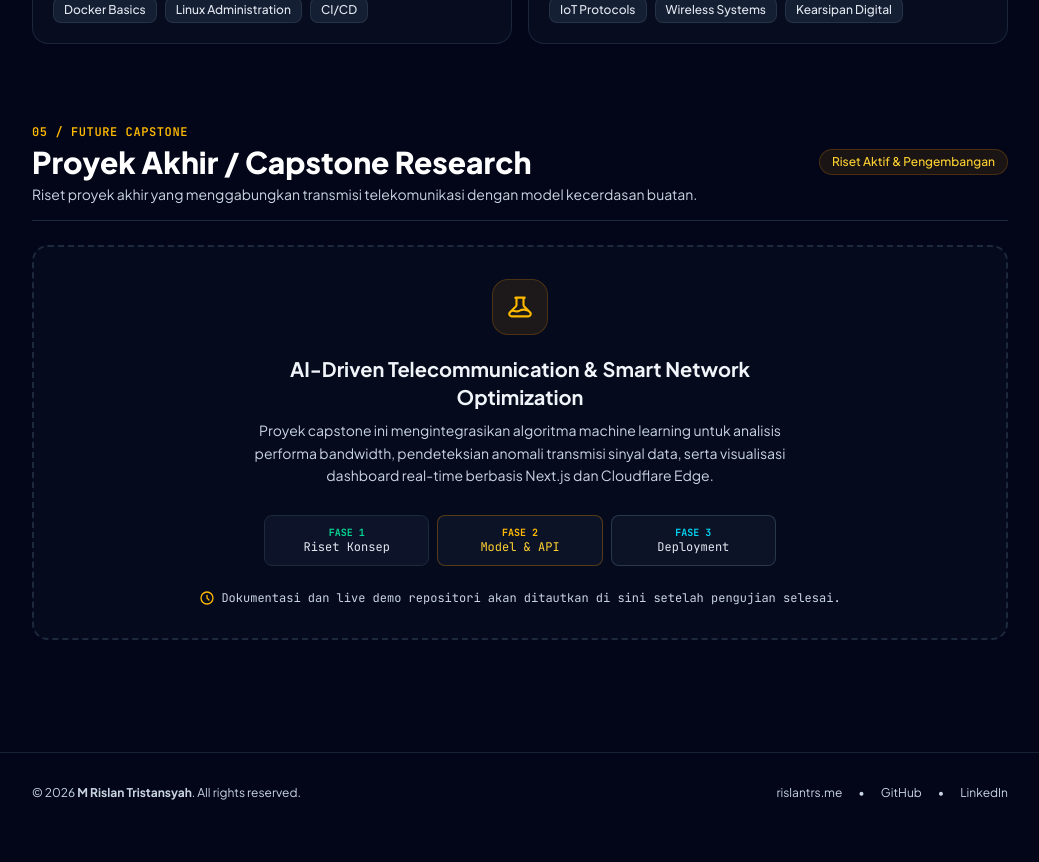
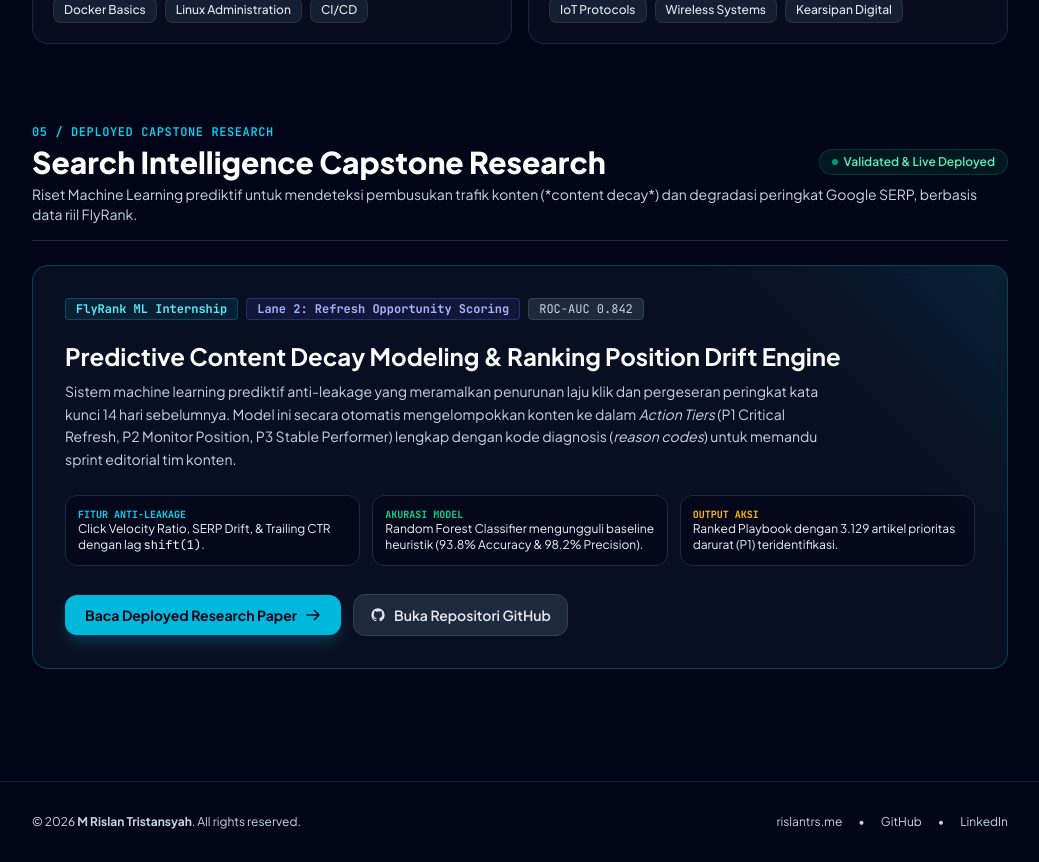
Before and after one commit to Rislantrs/My_internPortofolio, a Next.js app: page / in a window 1280 px wide. Shown: the part 4140-5002 px from the top of the page, without its empty margins (120-1159 px from the left). Before the commit the page ends 4973 px from the top, so only its background shows below. Built offline with nearby package versions, Linux system fonts and the light colour scheme.

Commit message:
Feature Capstone Search Intelligence research with direct link to /capstone

```diff
--- a/src/app/page.tsx
+++ b/src/app/page.tsx
@@ -1,4 +1,5 @@
 import React from "react";
+import Link from "next/link";
 import ContactForm from "@/components/ContactForm";
 
 export default function Home() {
@@ -584,58 +585,86 @@ export default function Home() {
           </div>
         </section>
 
-        {/* 7. PROYEK MASA DEPAN (CAPSTONE PROJECT ROADMAP) */}
+        {/* 7. CAPSTONE PROJECT RESEARCH (SEARCH INTELLIGENCE & REFRESH ENGINE) */}
         <section id="capstone" className="scroll-mt-24">
           <div className="flex flex-col gap-6">
             <div className="flex flex-col gap-1 border-b border-slate-800 pb-4">
-              <span className="text-amber-400 font-mono text-xs uppercase tracking-wider font-semibold">05 / Future Capstone</span>
+              <span className="text-cyan-400 font-mono text-xs uppercase tracking-wider font-semibold">05 / Deployed Capstone Research</span>
               <div className="flex items-center justify-between flex-wrap gap-2">
-                <h2 className="text-2xl sm:text-3xl font-extrabold text-white">Proyek Akhir / Capstone Research</h2>
-                <span className="text-xs px-3 py-1 rounded-full bg-amber-500/10 border border-amber-500/20 text-amber-300 font-medium">
-                  Riset Aktif & Pengembangan
+                <h2 className="text-2xl sm:text-3xl font-extrabold text-white">Search Intelligence Capstone Research</h2>
+                <span className="text-xs px-3 py-1 rounded-full bg-emerald-500/10 border border-emerald-500/20 text-emerald-300 font-semibold flex items-center gap-1.5">
+                  <span className="w-1.5 h-1.5 rounded-full bg-emerald-400 animate-pulse"></span>
+                  Validated &amp; Live Deployed
                 </span>
               </div>
               <p className="text-sm text-slate-300">
-                Riset proyek akhir yang menggabungkan transmisi telekomunikasi dengan model kecerdasan buatan.
+                Riset Machine Learning prediktif untuk mendeteksi pembusukan trafik konten (*content decay*) dan degradasi peringkat Google SERP, berbasis data riil FlyRank.
               </p>
             </div>
 
-            <div className="p-6 sm:p-8 rounded-2xl border-2 border-dashed border-slate-800 bg-slate-900/30 text-center flex flex-col items-center justify-center gap-4 relative overflow-hidden group hover:border-amber-500/40 transition-colors">
-              <div className="w-14 h-14 rounded-2xl bg-amber-500/10 border border-amber-500/20 flex items-center justify-center text-amber-400 mb-1">
-                <svg className="w-7 h-7" fill="none" viewBox="0 0 24 24" stroke="currentColor" strokeWidth={1.8}>
-                  <path strokeLinecap="round" strokeLinejoin="round" d="M19.428 15.428a2 2 0 00-1.022-.547l-2.387-.477a6 6 0 00-3.86.517l-.318.158a6 6 0 01-3.86.517L6.05 15.21a2 2 0 00-1.806.547M8 4h8l-1 1v5.172a2 2 0 00.586 1.414l5 5c1.26 1.26.367 3.414-1.415 3.414H4.828c-1.782 0-2.674-2.154-1.414-3.414l5-5A2 2 0 009 10.172V5L8 4z" />
-                </svg>
+            <div className="p-6 sm:p-8 rounded-2xl border border-cyan-500/30 bg-slate-900/60 shadow-xl backdrop-blur-sm relative overflow-hidden group hover:border-cyan-400/50 transition-all">
+              <div className="absolute top-0 right-0 w-80 h-80 bg-gradient-to-bl from-cyan-500/10 via-transparent to-transparent pointer-events-none"></div>
+
+              <div className="flex flex-col gap-5">
+                <div className="flex flex-wrap items-center gap-2">
+                  <span className="text-xs font-mono px-2.5 py-0.5 rounded bg-cyan-500/10 border border-cyan-500/30 text-cyan-300 font-bold">
+                    FlyRank ML Internship
+                  </span>
+                  <span className="text-xs font-mono px-2.5 py-0.5 rounded bg-indigo-500/10 border border-indigo-500/30 text-indigo-300 font-bold">
+                    Lane 2: Refresh Opportunity Scoring
+                  </span>
+                  <span className="text-xs font-mono px-2.5 py-0.5 rounded bg-slate-800 border border-slate-700 text-slate-300">
+                    ROC-AUC 0.842
+                  </span>
                 </div>
 
-              <div className="max-w-xl space-y-2">
-                <h3 className="text-xl font-bold text-slate-100">
-                  AI-Driven Telecommunication & Smart Network Optimization
+                <div className="space-y-2">
+                  <h3 className="text-xl sm:text-2xl font-bold text-white group-hover:text-cyan-300 transition-colors">
+                    Predictive Content Decay Modeling &amp; Ranking Position Drift Engine
                   </h3>
-                <p className="text-xs sm:text-sm text-slate-300 leading-relaxed">
-                  Proyek capstone ini mengintegrasikan algoritma machine learning untuk analisis performa bandwidth, pendeteksian anomali transmisi sinyal data, serta visualisasi dashboard real-time berbasis Next.js dan Cloudflare Edge.
+                  <p className="text-sm text-slate-300 leading-relaxed max-w-3xl">
+                    Sistem machine learning prediktif anti-leakage yang meramalkan penurunan laju klik dan pergeseran peringkat kata kunci 14 hari sebelumnya. Model ini secara otomatis mengelompokkan konten ke dalam <em>Action Tiers</em> (P1 Critical Refresh, P2 Monitor Position, P3 Stable Performer) lengkap dengan kode diagnosis (<em>reason codes</em>) untuk memandu sprint editorial tim konten.
                   </p>
                 </div>
 
-              <div className="w-full max-w-lg grid grid-cols-1 sm:grid-cols-3 gap-2 pt-3 text-xs">
-                <div className="p-2.5 rounded-lg bg-slate-900/80 border border-slate-800 text-slate-200 font-mono">
-                  <span className="text-[10px] text-emerald-400 block font-bold">FASE 1</span>
-                  Riset Konsep
+                <div className="grid grid-cols-1 sm:grid-cols-3 gap-3 pt-1 text-xs">
+                  <div className="p-3 rounded-xl bg-slate-950/60 border border-slate-800">
+                    <span className="text-[10px] text-cyan-400 block font-mono font-bold">FITUR ANTI-LEAKAGE</span>
+                    Click Velocity Ratio, SERP Drift, &amp; Trailing CTR dengan lag <code>shift(1)</code>.
                   </div>
-                <div className="p-2.5 rounded-lg bg-slate-900/80 border border-amber-500/30 text-amber-300 font-mono">
-                  <span className="text-[10px] text-amber-400 block font-bold">FASE 2</span>
-                  Model & API
+                  <div className="p-3 rounded-xl bg-slate-950/60 border border-slate-800">
+                    <span className="text-[10px] text-emerald-400 block font-mono font-bold">AKURASI MODEL</span>
+                    Random Forest Classifier mengungguli baseline heuristik (93.8% Accuracy &amp; 98.2% Precision).
                   </div>
-                <div className="p-2.5 rounded-lg bg-slate-900/80 border border-slate-700/80 text-slate-200 font-mono">
-                  <span className="text-[10px] text-cyan-400 block font-bold">FASE 3</span>
-                  Deployment
+                  <div className="p-3 rounded-xl bg-slate-950/60 border border-slate-800">
+                    <span className="text-[10px] text-amber-400 block font-mono font-bold">OUTPUT AKSI</span>
+                    Ranked Playbook dengan 3.129 artikel prioritas darurat (P1) teridentifikasi.
                   </div>
                 </div>
 
-              <div className="mt-2 text-xs text-slate-300 flex items-center gap-1.5 font-mono">
-                <svg className="w-4 h-4 text-amber-400" fill="none" viewBox="0 0 24 24" stroke="currentColor">
-                  <path strokeLinecap="round" strokeLinejoin="round" strokeWidth={2} d="M12 8v4l3 3m6-3a9 9 0 11-18 0 9 9 0 0118 0z" />
+                <div className="pt-2 flex flex-wrap items-center gap-3">
+                  <Link
+                    href="/capstone"
+                    className="px-5 py-2.5 rounded-xl bg-cyan-500 text-slate-950 font-bold text-sm hover:bg-cyan-400 transition-colors shadow-lg shadow-cyan-500/20 inline-flex items-center gap-2"
+                  >
+                    <span>Baca Deployed Research Paper</span>
+                    <svg className="w-4 h-4" fill="none" viewBox="0 0 24 24" stroke="currentColor">
+                      <path strokeLinecap="round" strokeLinejoin="round" strokeWidth={2} d="M14 5l7 7m0 0l-7 7m7-7H3" />
                     </svg>
-                <span>Dokumentasi dan live demo repositori akan ditautkan di sini setelah pengujian selesai.</span>
+                  </Link>
+
+                  <a
+                    href="https://github.com/Rislantrs/flyrank-ml-internship"
+                    target="_blank"
+                    rel="noopener noreferrer"
+                    className="px-4 py-2.5 rounded-xl bg-slate-800 hover:bg-slate-700 text-slate-200 font-semibold text-sm border border-slate-700 transition-colors inline-flex items-center gap-2"
+                  >
+                    <svg className="w-4 h-4" viewBox="0 0 24 24" fill="currentColor">
+                      <path d="M12 2A10 10 0 0 0 2 12c0 4.42 2.87 8.17 6.84 9.5.5.08.66-.23.66-.5v-1.69c-2.77.6-3.36-1.34-3.36-1.34-.46-1.16-1.11-1.47-1.11-1.47-.91-.62.07-.6.07-.6 1 .07 1.53 1.03 1.53 1.03.87 1.52 2.34 1.07 2.91.83.1-.65.35-1.09.63-1.34-2.22-.25-4.55-1.11-4.55-4.92 0-1.11.38-2 1.03-2.71-.1-.25-.45-1.29.1-2.64 0 0 .84-.27 2.75 1.02.79-.22 1.65-.33 2.5-.33.85 0 1.71.11 2.5.33 1.91-1.29 2.75-1.02 2.75-1.02.55 1.35.2 2.39.1 2.64.65.71 1.03 1.6 1.03 2.71 0 3.82-2.34 4.66-4.57 4.91.36.31.69.92.69 1.85V21c0 .27.16.59.67.5C19.14 20.16 22 16.42 22 12A10 10 0 0 0 12 2z" />
+                    </svg>
+                    <span>Buka Repositori GitHub</span>
+                  </a>
+                </div>
               </div>
             </div>
           </div>
```
Lines whose indentation alone changed are shown as unchanged.
